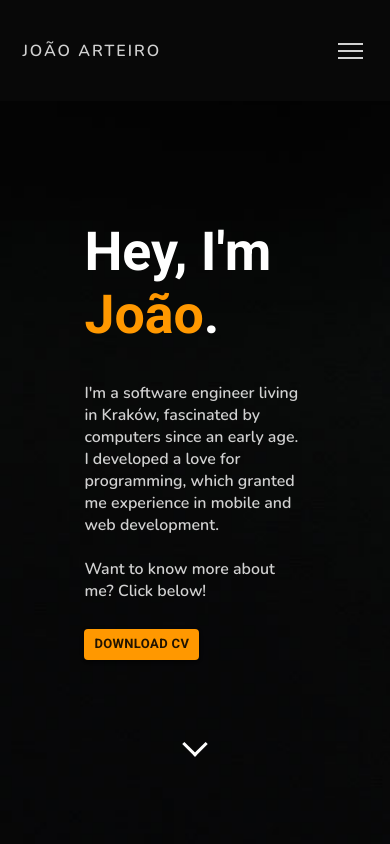
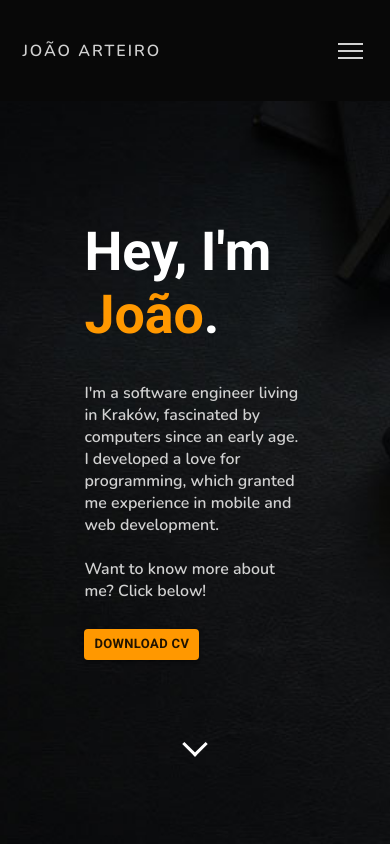
Before and after one commit to joaoarteiro/web-portfolio, a React (Create React App) app: page /projects in a window 390 px wide. Shown: the top 844 px of the page. Built offline with nearby package versions, Linux system fonts and the light colour scheme.

Commit message:
added bg for mobile devices

```diff
--- a/src/App.css
+++ b/src/App.css
@@ -370,6 +370,11 @@ transition: .7s;
   cursor: pointer;
   }
 
+  .about-section {
+    background: url("./pages/About/laptop-small.png");
+    background-size: cover;
+  }
+
   .experience-container:hover{
     transform: none;
     transition: none;
--- a/src/Nav.jsx
+++ b/src/Nav.jsx
@@ -11,10 +11,7 @@ function Nav() {
      console.log(isOpen);
    };
 
-
-
   return (
-
      <nav>
         <div className="logo">
            <h4>João Arteiro</h4>
```
Also changed, not shown: src/pages/About/laptop-small.png (added).
